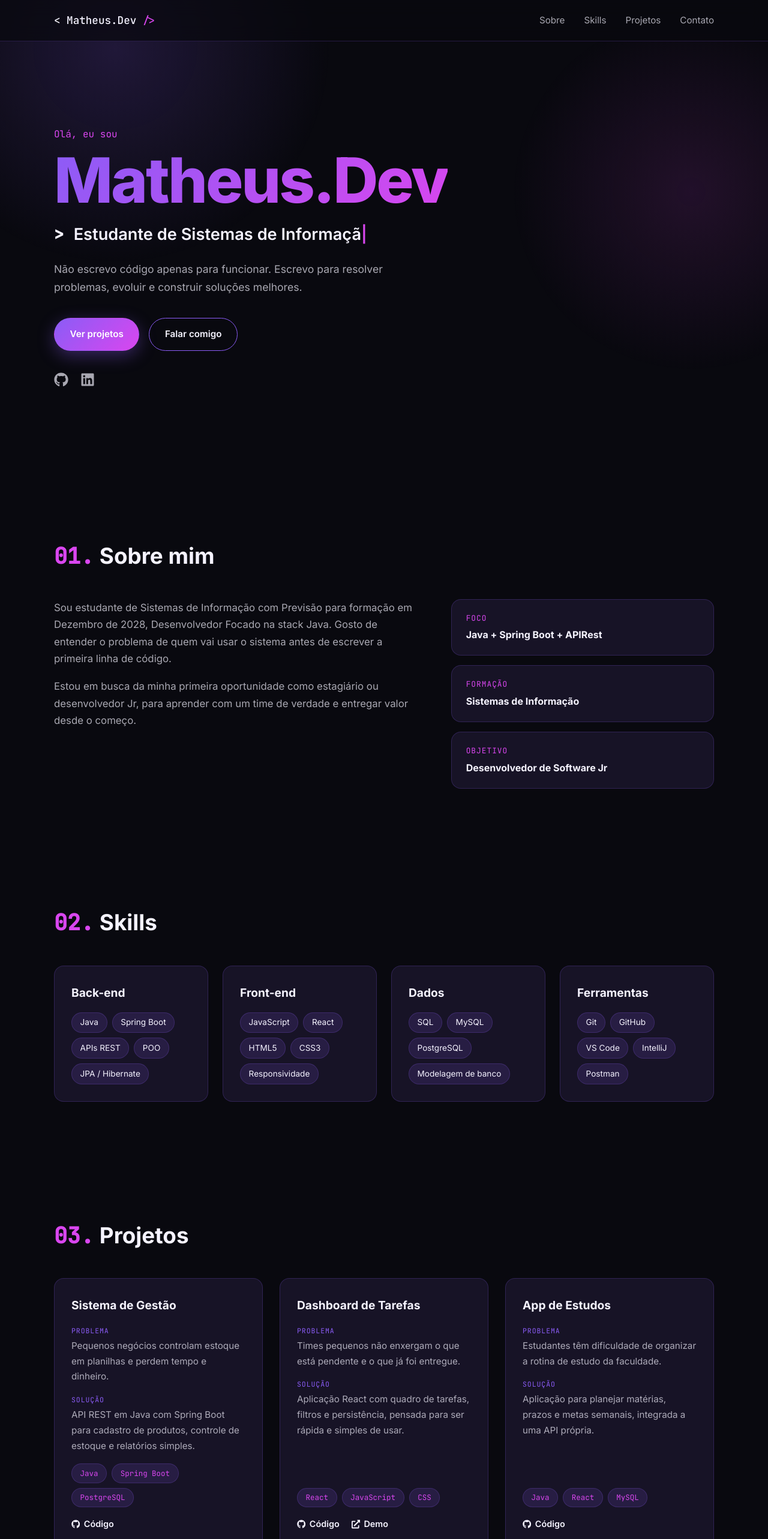
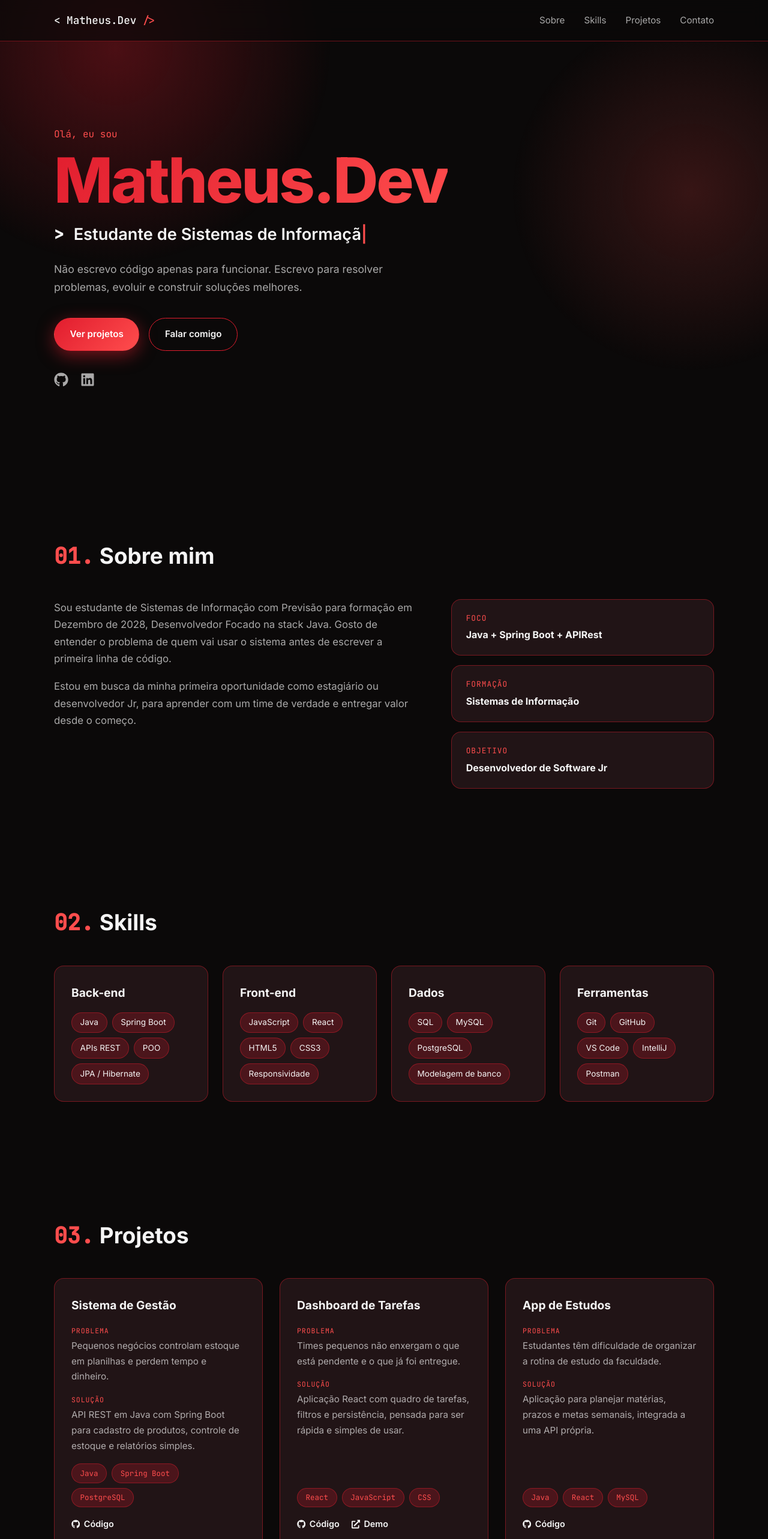
Before and after one commit to PHYMatheus/Portifolio-Web, a React (Vite) app: page / in a window 1280 px wide. Shown: the top 2566 px of the page at 60% size. Built offline with nearby package versions, Linux system fonts and the light colour scheme.

Commit message:
Style: Mudança na Cor Geral do Projeto!

```diff
--- a/index.html
+++ b/index.html
@@ -3,7 +3,7 @@
   <head>
     <meta charset="UTF-8" />
     <meta name="viewport" content="width=device-width, initial-scale=1.0" />
-    <meta name="theme-color" content="#09090F" />
+    <meta name="theme-color" content="#0B0909" />
     <meta
       name="description"
       content="Portfólio de Matheus - Desenvolvedor em formação, buscando vaga Jr ou estágio."
--- a/src/styles/global.css
+++ b/src/styles/global.css
@@ -1,13 +1,13 @@
 /* ============ Design tokens ============ */
 :root {
-  --bg: #09090f;
-  --card: #171326;
-  --purple: #8b5cf6;
-  --pink: #d946ef;
-  --text: #f5f3ff;
-  --text-muted: rgba(245, 243, 255, 0.68);
-  --border: rgba(139, 92, 246, 0.22);
-  --gradient: linear-gradient(135deg, var(--purple), var(--pink));
+  --bg: #0b0909;
+  --card: #211416;
+  --primary: #e11d2e;
+  --accent: #ff4d4d;
+  --text: #f5f5f5;
+  --text-muted: rgba(245, 245, 245, 0.68);
+  --border: rgba(225, 29, 46, 0.45);
+  --gradient: linear-gradient(135deg, var(--primary), var(--accent));
   --radius: 16px;
   --font: 'Inter', system-ui, sans-serif;
   --mono: 'JetBrains Mono', ui-monospace, monospace;
@@ -46,7 +46,7 @@ ul {
 }
 
 ::selection {
-  background: var(--purple);
+  background: var(--primary);
   color: #fff;
 }
 
@@ -61,7 +61,7 @@ ul {
 }
 
 .accent {
-  color: var(--pink);
+  color: var(--accent);
 }
 
 .gradient-text {
@@ -78,8 +78,8 @@ ul {
   z-index: -1;
   pointer-events: none;
   background:
-    radial-gradient(600px circle at 15% 10%, rgba(139, 92, 246, 0.18), transparent 60%),
-    radial-gradient(500px circle at 90% 40%, rgba(217, 70, 239, 0.12), transparent 60%);
+    radial-gradient(600px circle at 15% 10%, rgba(225, 29, 46, 0.3), transparent 60%),
+    radial-gradient(500px circle at 90% 40%, rgba(255, 77, 77, 0.18), transparent 60%);
 }
 
 /* Animação de entrada por scroll */
--- a/src/styles/sections.css
+++ b/src/styles/sections.css
@@ -22,20 +22,20 @@
 .btn--primary {
   background: var(--gradient);
   color: #fff;
-  box-shadow: 0 8px 28px rgba(139, 92, 246, 0.35);
+  box-shadow: 0 8px 28px rgba(225, 29, 46, 0.5);
 }
 
 .btn--primary:hover {
-  box-shadow: 0 12px 36px rgba(217, 70, 239, 0.45);
+  box-shadow: 0 12px 36px rgba(255, 77, 77, 0.55);
 }
 
 .btn--ghost {
-  border-color: var(--purple);
+  border-color: var(--primary);
   color: var(--text);
 }
 
 .btn--ghost:hover {
-  background: rgba(139, 92, 246, 0.14);
+  background: rgba(225, 29, 46, 0.22);
 }
 
 /* ============ Navbar ============ */
@@ -45,7 +45,7 @@
   left: 0;
   right: 0;
   z-index: 50;
-  background: rgba(9, 9, 15, 0.72);
+  background: rgba(11, 9, 9, 0.72);
   backdrop-filter: blur(14px);
   border-bottom: 1px solid var(--border);
 }
@@ -75,7 +75,7 @@
 }
 
 .navbar__links a:hover {
-  color: var(--pink);
+  color: var(--accent);
 }
 
 .navbar__toggle {
@@ -133,7 +133,7 @@
 
 .hero__hello {
   font-family: var(--mono);
-  color: var(--pink);
+  color: var(--accent);
   margin-bottom: 0.5rem;
 }
 
@@ -153,7 +153,7 @@
 }
 
 .cursor {
-  color: var(--pink);
+  color: var(--accent);
   animation: blink 1s steps(1) infinite;
 }
 
@@ -192,7 +192,7 @@
 }
 
 .hero__socials a:hover {
-  color: var(--pink);
+  color: var(--accent);
   transform: translateY(-3px);
 }
 
@@ -228,8 +228,8 @@
 
 .card:hover {
   transform: translateY(-6px);
-  border-color: var(--purple);
-  box-shadow: 0 14px 40px rgba(139, 92, 246, 0.2);
+  border-color: var(--primary);
+  box-shadow: 0 14px 40px rgba(225, 29, 46, 0.35);
 }
 
 .card__title {
@@ -247,7 +247,7 @@
 .card__label {
   font-family: var(--mono);
   font-size: 0.8rem;
-  color: var(--pink);
+  color: var(--accent);
   text-transform: uppercase;
   letter-spacing: 0.08em;
 }
@@ -295,7 +295,7 @@
   padding: 0.3rem 0.85rem;
   font-size: 0.85rem;
   border-radius: 999px;
-  background: rgba(139, 92, 246, 0.14);
+  background: rgba(225, 29, 46, 0.22);
   border: 1px solid var(--border);
   color: var(--text);
 }
@@ -303,7 +303,7 @@
 .chip--mono {
   font-family: var(--mono);
   font-size: 0.78rem;
-  color: var(--pink);
+  color: var(--accent);
 }
 
 /* ============ Projetos ============ */
@@ -329,13 +329,14 @@
   font-size: 0.95rem;
 }
 
+/* Usa o destaque (mais claro) pra manter boa leitura sobre o fundo dos cards */
 .project__tag {
   display: block;
   font-family: var(--mono);
   font-size: 0.72rem;
   text-transform: uppercase;
   letter-spacing: 0.08em;
-  color: var(--purple);
+  color: var(--accent);
   margin-bottom: 0.15rem;
 }
 
@@ -358,7 +359,7 @@
 }
 
 .project__links a:hover {
-  color: var(--pink);
+  color: var(--accent);
 }
 
 /* ============ Contato ============ */
@@ -391,7 +392,7 @@
 }
 
 .contact__links a:hover {
-  color: var(--pink);
+  color: var(--accent);
 }
 
 /* ============ Footer ============ */
```
